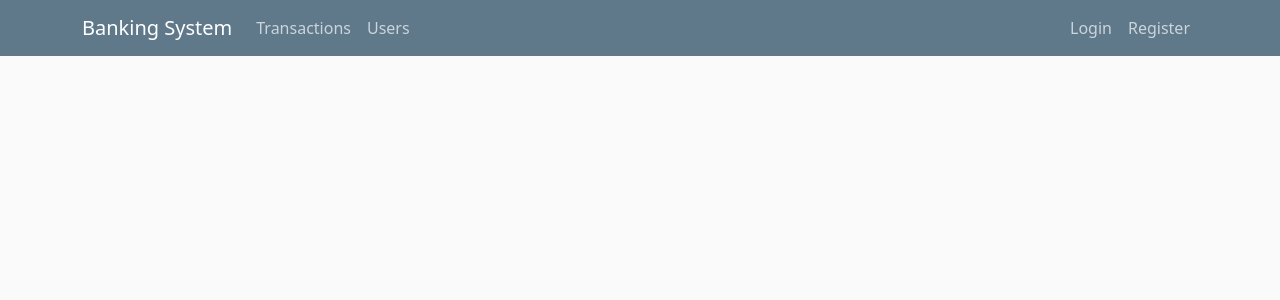
After one commit to Farzen-Taha/Banking-System, a Flask app: template templates/layout.html in a window 1280 px wide. The commit adds this page. Shown: the top 300 px of the page. Run offline with Flask 2, Linux system fonts and the light colour scheme; the template is opened without the code that fills it, so the values that code supplies are empty; some libraries are stand-ins or nearby versions.

Commit message:
created layout adnd added stylesheet

```diff
--- a/bankingsystem.py
+++ b/bankingsystem.py
@@ -1,5 +1,5 @@
 
-from flask import Flask,render_template
+from flask import Flask,render_template,url_for
 app=Flask(__name__)
 
 @app.route("/")
--- /dev/null
+++ b/static/main.css
@@ -0,0 +1,80 @@
+body {
+    background: #fafafa;
+    color: #333333;
+    margin-top: 5rem;
+  }
+
+  h1, h2, h3, h4, h5, h6 {
+    color: #444444;
+  }
+
+  .bg-steel {
+    background-color: #5f788a;
+  }
+
+  .site-header .navbar-nav .nav-link {
+    color: #cbd5db;
+  }
+
+  .site-header .navbar-nav .nav-link:hover {
+    color: #ffffff;
+  }
+
+  .site-header .navbar-nav .nav-link.active {
+    font-weight: 500;
+  }
+
+  .content-section {
+    background: #ffffff;
+    padding: 10px 20px;
+    border: 1px solid #dddddd;
+    border-radius: 3px;
+    margin-bottom: 20px;
+  }
+
+  .article-title {
+    color: #444444;
+  }
+
+  a.article-title:hover {
+    color: #428bca;
+    text-decoration: none;
+  }
+
+  .article-content {
+    white-space: pre-line;
+  }
+
+  .article-img {
+    height: 65px;
+    width: 65px;
+    margin-right: 16px;
+  }
+
+  .article-metadata {
+    padding-bottom: 1px;
+    margin-bottom: 4px;
+    border-bottom: 1px solid #e3e3e3
+  }
+
+  .article-metadata a:hover {
+    color: #333;
+    text-decoration: none;
+  }
+
+  .article-svg {
+    width: 25px;
+    height: 25px;
+    vertical-align: middle;
+  }
+
+  .account-img {
+    height: 125px;
+    width: 125px;
+    margin-right: 20px;
+    margin-bottom: 16px;
+  }
+
+  .account-heading {
+    font-size: 2.5rem;
+  }
--- /dev/null
+++ b/templates/layout.html
@@ -0,0 +1,74 @@
+<!DOCTYPE html>
+<html lang="en">
+
+<head>
+
+    <meta charset="UTF-8">
+    <meta http-equiv="X-UA-Compatible" content="IE=edge">
+    <meta name="viewport" content="width=device-width, initial-scale=1">
+
+    <!-- Bootstrap CSS -->
+    <link href="https://cdn.jsdelivr.net/npm/bootstrap@5.1.3/dist/css/bootstrap.min.css" rel="stylesheet" integrity="sha384-1BmE4kWBq78iYhFldvKuhfTAU6auU8tT94WrHftjDbrCEXSU1oBoqyl2QvZ6jIW3" crossorigin="anonymous">
+    <link rel="stylesheet" type="text/css" href="{{ url_for('static', filename='main.css') }}">
+    {% if title %}
+        <title>Banking System -{{title}}</title>
+    {%else%}
+        <title>Banking System</title>
+    {%endif%}
+</head>
+
+<body>
+
+
+
+<header class="site-header">
+    <nav class="navbar navbar-expand-md navbar-dark bg-steel fixed-top">
+      <div class="container">
+        <a class="navbar-brand mr-4" href="/">Banking System</a>
+        <button class="navbar-toggler" type="button" data-toggle="collapse" data-target="#navbarToggle" aria-controls="navbarToggle" aria-expanded="false" aria-label="Toggle navigation">
+          <span class="navbar-toggler-icon"></span>
+        </button>
+        <div class="collapse navbar-collapse d-flex justify-content-between" id="navbarToggle" >
+          <div class="navbar-nav mr-auto">
+            <a class="nav-item nav-link" href="/">Transactions</a>
+            <a class="nav-item nav-link" href="/about">Users</a>
+          </div>
+          <!-- Navbar Right Side -->
+          <div class="navbar-nav">
+            <a class="nav-item nav-link" href="/login">Login</a>
+            <a class="nav-item nav-link" href="/register">Register</a>
+          </div>
+        </div>
+      </div>
+    </nav>
+  </header>
+
+
+  <main role="main" class="container">
+    <div class="row">
+      <div class="col-md-8">
+        {% block content %}{% endblock %}
+      </div>
+      <!-- <div class="col-md-4">
+        <div class="content-section">
+          <h3>Our Sidebar</h3>
+          <p class='text-muted'>You can put any information here you'd like.
+            <ul class="list-group">
+              <li class="list-group-item list-group-item-light">Latest Posts</li>
+              <li class="list-group-item list-group-item-light">Announcements</li>
+              <li class="list-group-item list-group-item-light">Calendars</li>
+              <li class="list-group-item list-group-item-light">etc</li>
+            </ul>
+          </p>
+        </div>
+      </div>
+    </div> -->
+  </main>
+
+  <script src="https://cdn.jsdelivr.net/npm/@popperjs/core@2.10.2/dist/umd/popper.min.js" integrity="sha384-7+zCNj/IqJ95wo16oMtfsKbZ9ccEh31eOz1HGyDuCQ6wgnyJNSYdrPa03rtR1zdB" crossorigin="anonymous"></script>
+  <script src="https://cdn.jsdelivr.net/npm/bootstrap@5.1.3/dist/js/bootstrap.min.js" integrity="sha384-QJHtvGhmr9XOIpI6YVutG+2QOK9T+ZnN4kzFN1RtK3zEFEIsxhlmWl5/YESvpZ13" crossorigin="anonymous"></script>
+
+
+</body>
+
+</html>
```
Also changed, not shown: form.py (added, +12 -0 lines), templates/about.html (+4 -16 lines), templates/home.html (+4 -18 lines).
